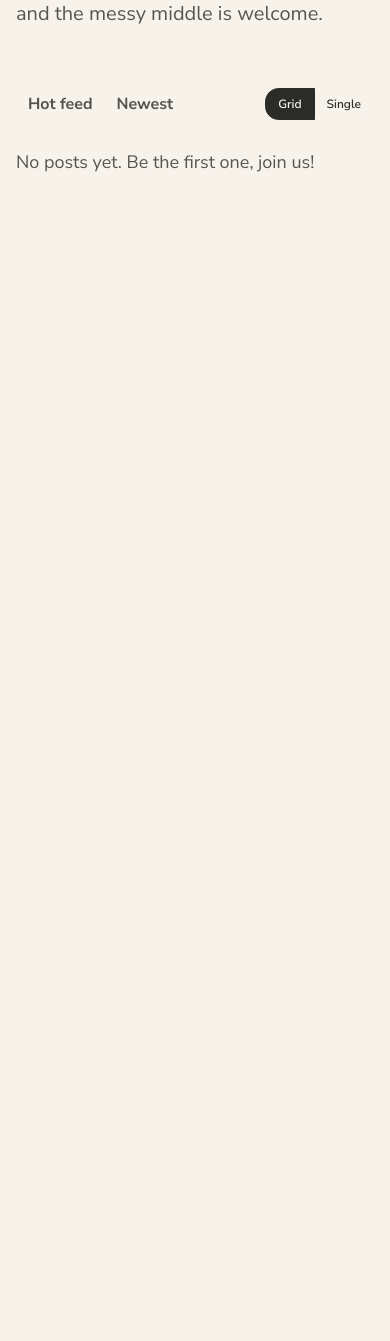
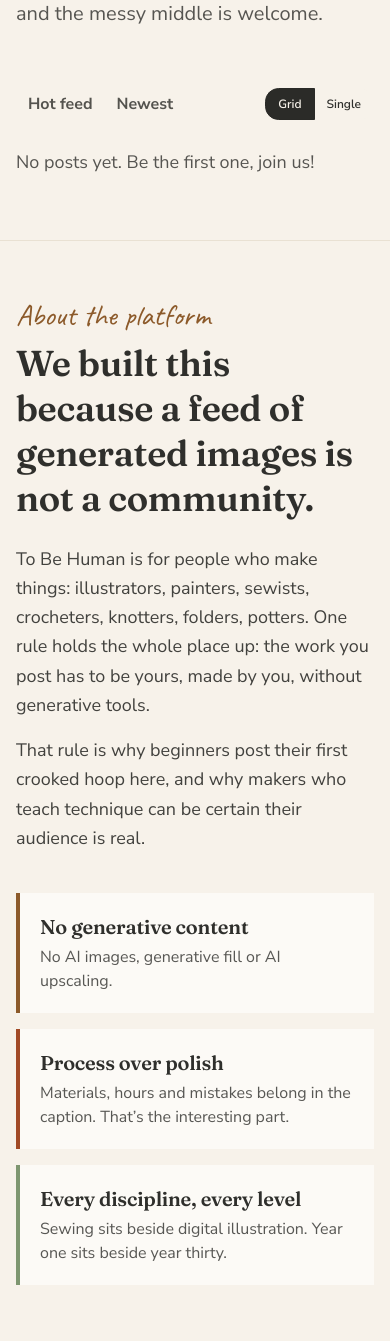
Before and after one commit to emilia240/Semester-project-DWP, a PHP site: the page made by views/home.php in a window 390 px wide. Shown: the part 1325-2666 px from the top of the page. Before the commit the page ends 1497 px from the top, so only its background shows below. Run offline with PHP 8.4, Linux system fonts and the light colour scheme; the template is opened without the code that fills it, so the values that code supplies are empty; some libraries are stand-ins or nearby versions.

Commit message:
Add About the platform block for visitors

```diff
--- a/views/home.php
+++ b/views/home.php
@@ -173,3 +173,31 @@ $hasAside = !empty($coolest);
         <?php endif; ?>
     </div>
 </section>
+
+<?php if ($user === null): ?>
+    <?php // About the platform: visitors only. The text is fixed here for now; the admin will be able to edit it later (Must item). ?>
+    <section class="border-t border-base-300 bg-base-200" aria-labelledby="about-h">
+        <div class="mx-auto grid max-w-[120rem] gap-10 px-4 py-14 sm:px-16 md:px-24 lg:grid-cols-2 lg:gap-16 lg:px-40 lg:py-20">
+            <div class="min-w-0">
+                <p class="font-hand text-3xl text-accent">About the platform</p>
+                <h2 id="about-h" class="mt-2 text-4xl font-semibold leading-tight sm:text-5xl">We built this because a feed of generated images is not a community.</h2>
+                <p class="mt-6 max-w-xl text-lg leading-relaxed opacity-90">To Be Human is for people who make things: illustrators, painters, sewists, crocheters, knotters, folders, potters. One rule holds the whole place up: the work you post has to be yours, made by you, without generative tools.</p>
+                <p class="mt-4 max-w-xl text-lg leading-relaxed opacity-90">That rule is why beginners post their first crooked hoop here, and why makers who teach technique can be certain their audience is real.</p>
+            </div>
+            <ul class="min-w-0 space-y-4 self-center">
+                <li class="border-l-4 border-accent bg-base-100 p-5">
+                    <h3 class="font-display text-xl font-semibold">No generative content</h3>
+                    <p class="mt-1 opacity-80">No AI images, generative fill or AI upscaling.</p>
+                </li>
+                <li class="border-l-4 border-primary bg-base-100 p-5">
+                    <h3 class="font-display text-xl font-semibold">Process over polish</h3>
+                    <p class="mt-1 opacity-80">Materials, hours and mistakes belong in the caption. That’s the interesting part.</p>
+                </li>
+                <li class="border-l-4 border-secondary bg-base-100 p-5">
+                    <h3 class="font-display text-xl font-semibold">Every discipline, every level</h3>
+                    <p class="mt-1 opacity-80">Sewing sits beside digital illustration. Year one sits beside year thirty.</p>
+                </li>
+            </ul>
+        </div>
+    </section>
+<?php endif; ?>
```
Also changed, not shown: assets/css/app.css.
